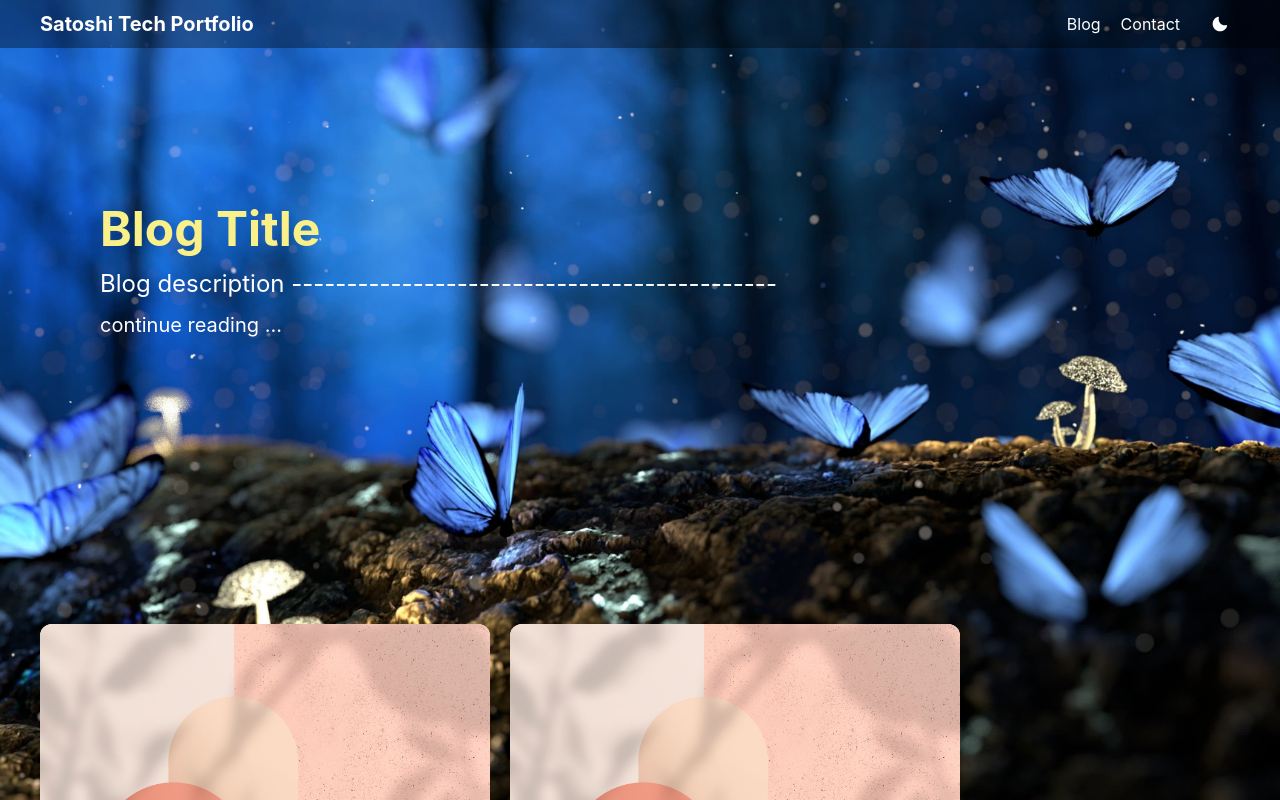
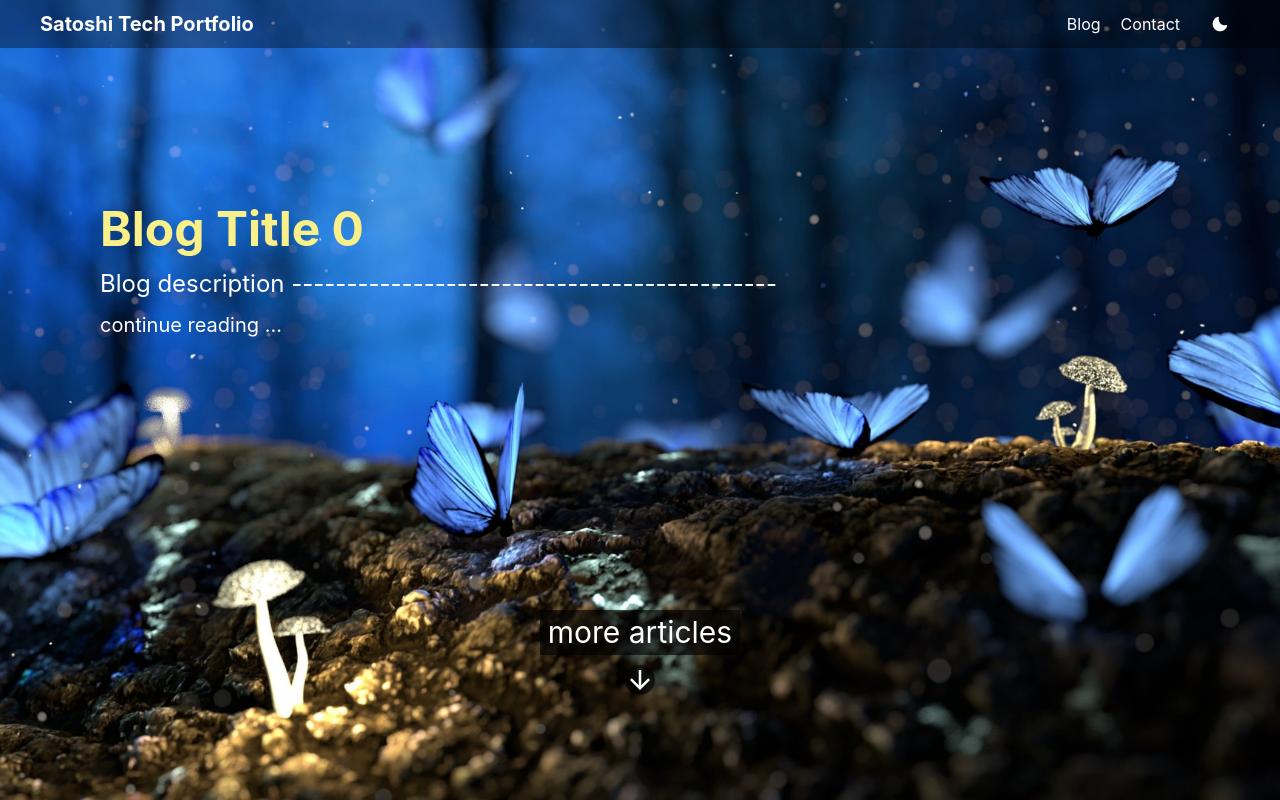
Before and after one commit to satoshi99/portfolio-page, a Next.js app: page /blog in a window 1280 px wide. Shown: the top 800 px of the page. Built offline with nearby package versions, Linux system fonts and the light colour scheme.

Commit message:
added more articles navigation

```diff
--- a/src/pages/blog.tsx
+++ b/src/pages/blog.tsx
@@ -4,6 +4,7 @@ import {
   Grid,
   GridItem,
   Heading,
+  ScaleFade,
   Text,
   VStack,
 } from '@chakra-ui/react'
@@ -14,12 +15,24 @@ import { Layout } from '../components/Layout'
 import { Link } from '../components/Link'
 import { PostCard } from '../components/PostCard'
 import bgImage from '../public/blog_bg.jpg'
+import { useHandleScroll } from '../hooks/useHandleScroll'
+import { MdExpandMore } from 'react-icons/md'
+import { ArrowDownIcon } from '@chakra-ui/icons'
+import { MotionBox } from '../components/MotionBox'
 
 const Blog: NextPage = () => {
+  const { scrollY, setScrollY } = useHandleScroll()
+
   return (
     <Layout title="Blog">
-      <Flex minH="100vh" direction="column" bgColor="darkBlue">
-        <Box w="100%" h="100vh" bgImage={bgImage.src} bgSize="cover">
+      <Flex direction="column" bgColor="darkBlue">
+        <Box
+          w="100%"
+          h="100vh"
+          bgImage={bgImage.src}
+          bgSize="cover"
+          position="relative"
+        >
           <VStack
             alignItems="baseline"
             float="left"
@@ -29,7 +42,7 @@ const Blog: NextPage = () => {
             color="white"
           >
             <Heading fontSize="5xl" color="yellow.200">
-              Blog Title
+              Blog Title {scrollY}
             </Heading>
             <Text fontSize="2xl">
               Blog description --------------------------------------------
@@ -42,16 +55,49 @@ const Blog: NextPage = () => {
               </Link>
             </NextLink>
           </VStack>
+          <ScaleFade in={scrollY < 50} initial={true}>
+            <Flex
+              direction="column"
+              position="absolute"
+              w="100%"
+              bottom="100"
+              color="white"
+              fontSize="3xl"
+              alignItems="center"
+            >
+              <Text bgColor="blackAlpha.700" px="2">
+                more articles
+              </Text>
+              <MotionBox
+                animate={{
+                  y: [0, 10, 0],
+                }}
+                transition={{
+                  duration: 1,
+                  ease: 'easeInOut',
+                  repeat: Infinity,
+                  repeatType: 'loop',
+                  repeatDelay: 1,
+                }}
+              >
+                <ArrowDownIcon bgColor="blackAlpha.700" rounded="full" />
+              </MotionBox>
+            </Flex>
+          </ScaleFade>
         </Box>
         <Flex>
           <Box w="75%" bg="transparent" zIndex="sticky" ml="10" mt="-44">
             <Grid templateColumns="repeat(2, 1fr)" gap="5">
+              <ScaleFade in={scrollY > 100}>
                 <GridItem colSpan={1}>
                   <PostCard href="/" />
                 </GridItem>
+              </ScaleFade>
+              <ScaleFade in={scrollY > 300}>
                 <GridItem colSpan={1}>
                   <PostCard href="/" />
                 </GridItem>
+              </ScaleFade>
               <GridItem colSpan={1}>
                 <PostCard href="/" />
               </GridItem>
```
Lines whose indentation alone changed are shown as unchanged.
